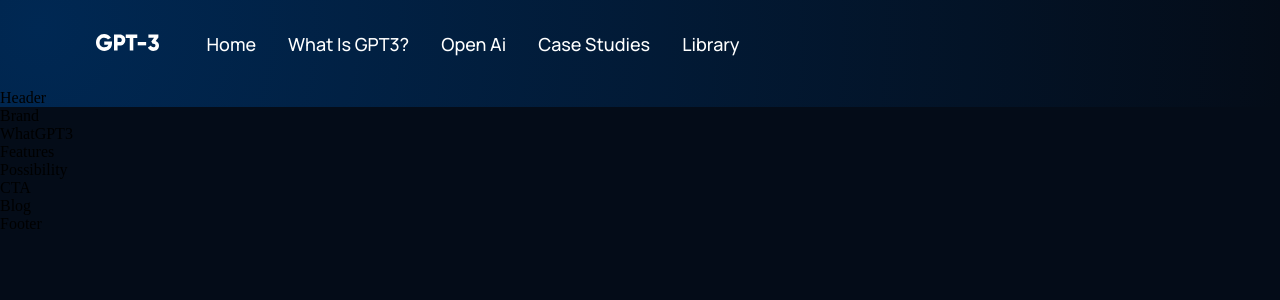
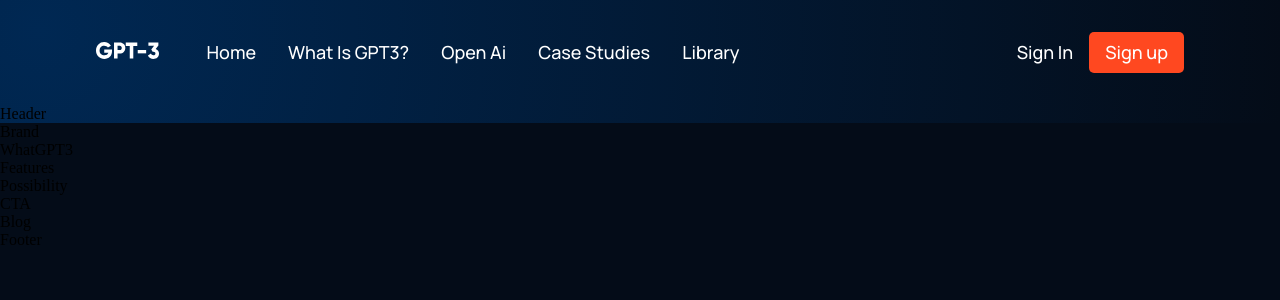
Before and after one commit to marialitwa/react-gpt3-tutorial-app, a React (Create React App) app: page / in a window 1280 px wide. Shown: the top 300 px of the page. Built offline with nearby package versions, Linux system fonts and the light colour scheme.

Commit message:
Add sign up button

```diff
--- a/src/components/navbar/Navbar.jsx
+++ b/src/components/navbar/Navbar.jsx
@@ -18,6 +18,10 @@
           <p><a href="#blog">Library</a></p>
         </div>
       </div>
+      <div className="gpt3__navbar-sign">
+        <p>Sign in</p>
+        <button type="button">Sign up</button>
+      </div>
     </div>
   )
 }
--- a/src/components/navbar/navbar.css
+++ b/src/components/navbar/navbar.css
@@ -43,5 +43,20 @@
     text-transform: capitalize;
     margin: 0 1rem;
     cursor: pointer;
+}
+
+.gpt3__navbar-sign button,
+.gpt3__navbar-menu_container button {
+    padding: 0.5rem 1rem;
+    color: #fff;
+    background: #FF4820;
+    font-family: var(--font-family);
+    font-weight: 500;
+    font-size: 18px;
+    line-height: 25px;
+    border-radius: 5px;
+    border: 0;
+    outline: none;
+    cursor: pointer;
 
 }
```
